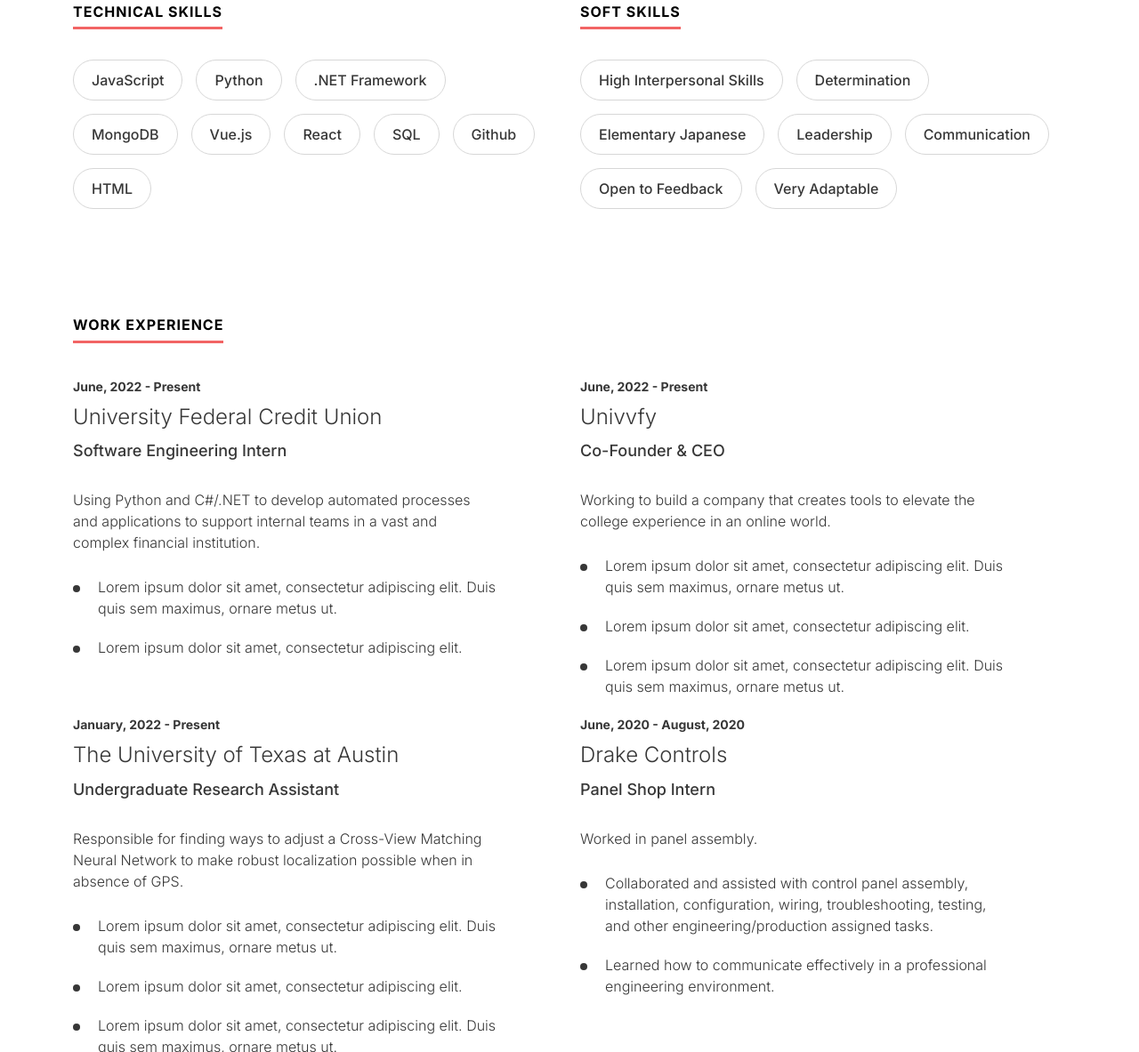
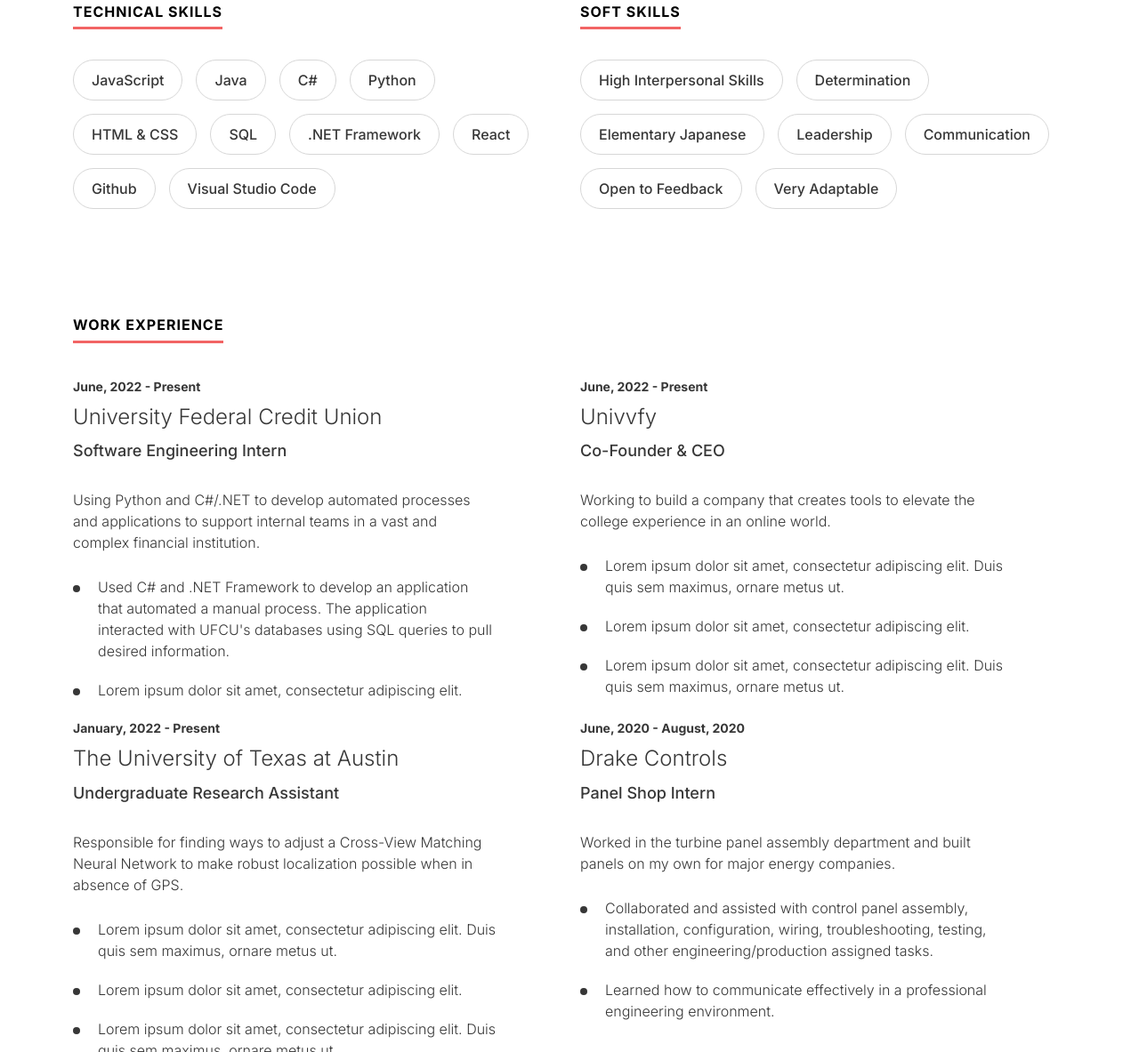
Before and after one commit to ameeler/ameeler.github.io, a plain HTML site: page index.html in a window 1280 px wide. Shown: the part 1581-2764 px from the top of the page at 89% size. Drawn offline with nearby package versions, Linux system fonts and the light colour scheme.

Commit message:
Updated Site

```diff
--- a/index.html
+++ b/index.html
@@ -18,7 +18,7 @@
       <link href="assets/css/main.css" rel="stylesheet">
 
 
-    <title>Defolio - Bootstrap 5 html resume template </title>
+    <title>Alex Meeler's Website</title>
   </head>
   <body>
 
@@ -109,14 +109,15 @@
              <h2 class="ds-heading">Technical Skills</h2>
              <ul class="ds-skills-list">
                <li>JavaScript</li>
+               <li>Java</li>
+               <li>C#</li>
                <li>Python</li>
+               <li>HTML & CSS</li>
+               <li>SQL</li>
                <li>.NET Framework</li>
-               <li>MongoDB</li>
-               <li>Vue.js</li>
                <li>React</li>
-               <li>SQL</li>
                <li>Github</li>
-               <li>HTML</li>
+               <li>Visual Studio Code</li>
              </ul>
           </div>
           <div class="col-12 col-sm-12 col-md-6 col-lg-6 col-xl-6 col-xxl-6">
@@ -148,7 +149,9 @@
                 <span class="ds-department">Software Engineering Intern</span>
                 <p>Using Python and C#/.NET to develop automated processes and applications to support internal teams in a vast and complex financial institution.</p>
                 <ul>
-                  <li>Lorem ipsum dolor sit amet, consectetur adipiscing elit. Duis quis sem maximus, ornare metus ut.</li>
+                  <li>Used C# and .NET Framework to develop an application that automated a manual process.
+                      The application interacted with UFCU's databases using SQL queries to pull desired information.
+                  </li>
                   <li>Lorem ipsum dolor sit amet, consectetur adipiscing elit.</li>
                 </ul>
               </section>
@@ -184,7 +187,7 @@
                 <span class="ds-year">June, 2020 - August, 2020</span>
                 <h3 class="ds-officename">Drake Controls</h3>
                 <span class="ds-department">Panel Shop Intern</span>
-                <p>Worked in panel assembly.</p>
+                <p>Worked in the turbine panel assembly department and built panels on my own for major energy companies.</p>
                 <ul>
                   <li>Collaborated and assisted with control panel assembly, installation, configuration, wiring, troubleshooting, testing, and other engineering/production assigned tasks.</li>
                   <li> Learned how to communicate effectively in a professional engineering environment.</li>
@@ -225,7 +228,7 @@
                           <p>Music has been a large part of my life since I was 14 years old. I saw one of my best friends playing drums and I knew in that moment I was going to do the same.
                             I am a self-taught musician and play drums, bass, guitar, piano, and...
                           </p>
-                          <a href="yardsale-articless.html" class="ds-button">Details</a>
+                          <a href="yardsale-article.html" class="ds-button">Details</a>
                       </section>
                   </div>
                   <div class="col-12 col-sm-12 col-md-5 col-lg-5 col-xl-5 col-xxl-5">
```
